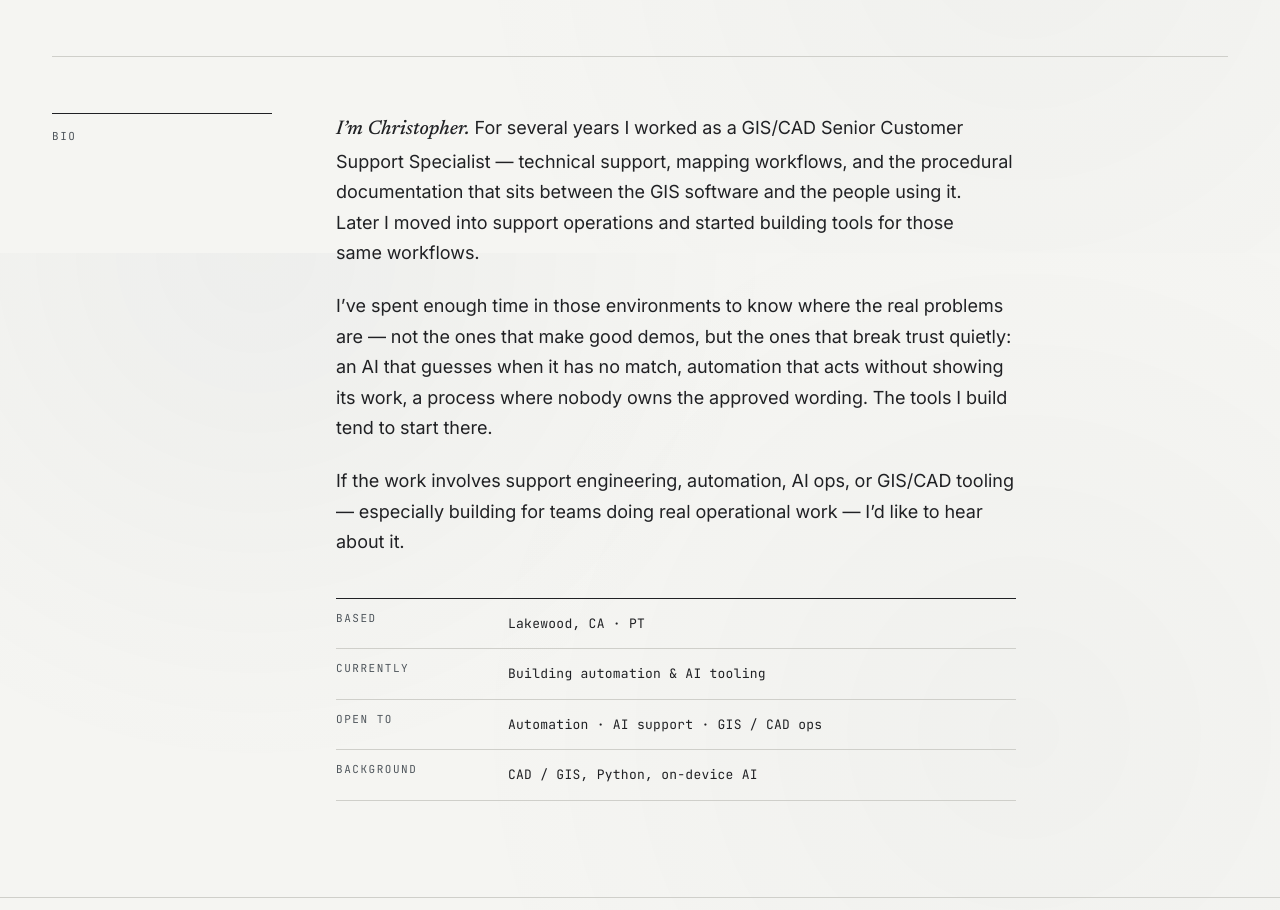
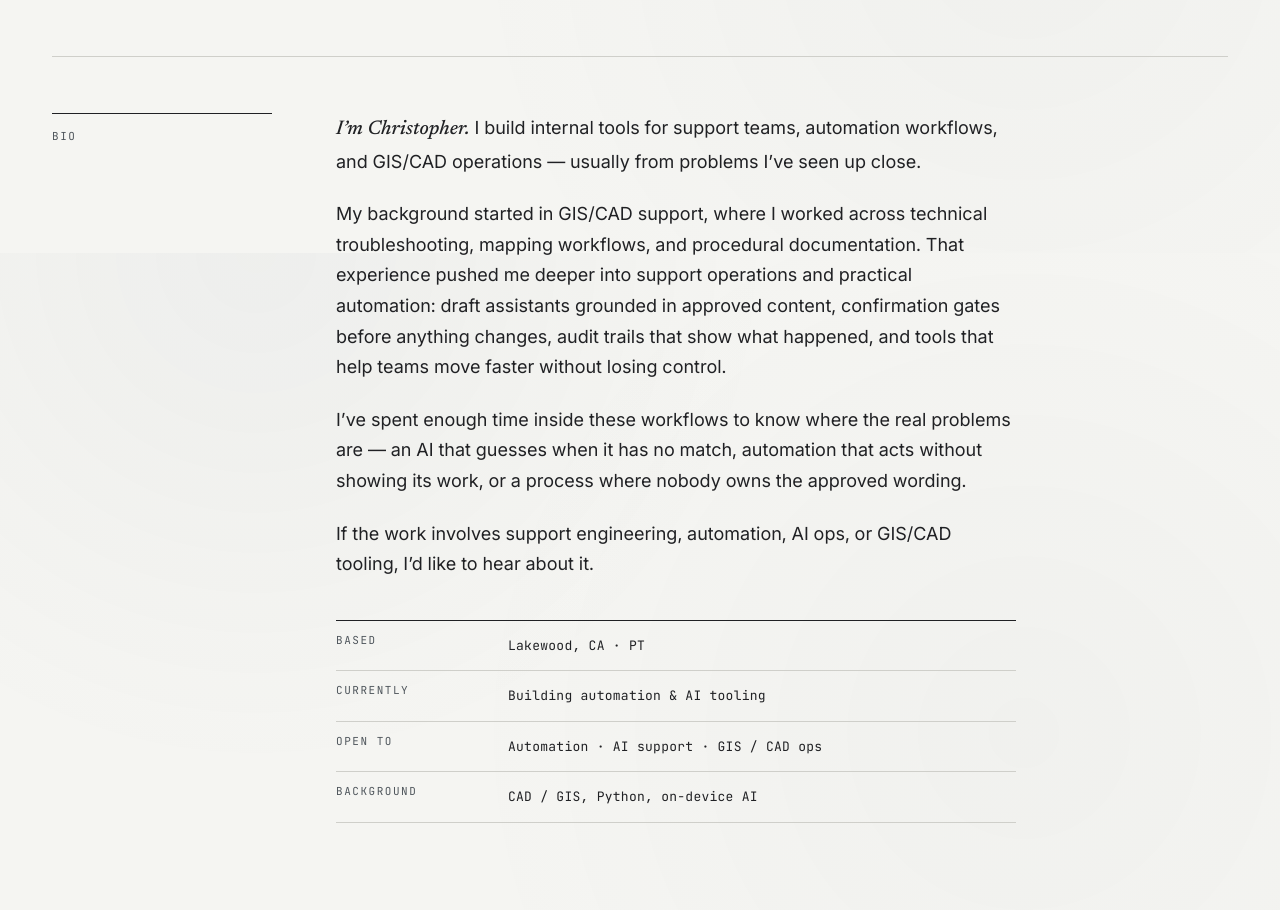
Before and after one commit to chrisrivero-dev/crvro-portfolio, a React (Vite) app: page / in a window 1280 px wide. Shown: the part 2947-3857 px from the top of the page. Built offline with nearby package versions, Linux system fonts and the light colour scheme.

Commit message:
Refine about section positioning

```diff
--- a/src/components/About.jsx
+++ b/src/components/About.jsx
@@ -28,24 +28,28 @@ export default function About() {
           </div>
           <div className="body">
             <p>
-              <em>I’m Christopher.</em> For several years I worked as a GIS/CAD
-              Senior Customer Support Specialist — technical support, mapping
-              workflows, and the procedural documentation that sits between the
-              GIS software and the people using it. Later I moved into support
-              operations and started building tools for those same workflows.
+              <em>I’m Christopher.</em> I build internal tools for support
+              teams, automation workflows, and GIS/CAD operations — usually from
+              problems I’ve seen up close.
             </p>
             <p>
-              I’ve spent enough time in those environments to know where the
-              real problems are — not the ones that make good demos, but the
-              ones that break trust quietly: an AI that guesses when it has no
-              match, automation that acts without showing its work, a process
-              where nobody owns the approved wording. The tools I build tend to
-              start there.
+              My background started in GIS/CAD support, where I worked across
+              technical troubleshooting, mapping workflows, and procedural
+              documentation. That experience pushed me deeper into support
+              operations and practical automation: draft assistants grounded in
+              approved content, confirmation gates before anything changes,
+              audit trails that show what happened, and tools that help teams
+              move faster without losing control.
+            </p>
+            <p>
+              I’ve spent enough time inside these workflows to know where the
+              real problems are — an AI that guesses when it has no match,
+              automation that acts without showing its work, or a process where
+              nobody owns the approved wording.
             </p>
             <p>
               If the work involves support engineering, automation, AI ops, or
-              GIS/CAD tooling — especially building for teams doing real
-              operational work — I’d like to hear about it.
+              GIS/CAD tooling, I’d like to hear about it.
             </p>
 
             <div className="stat-list" data-stagger>
```
